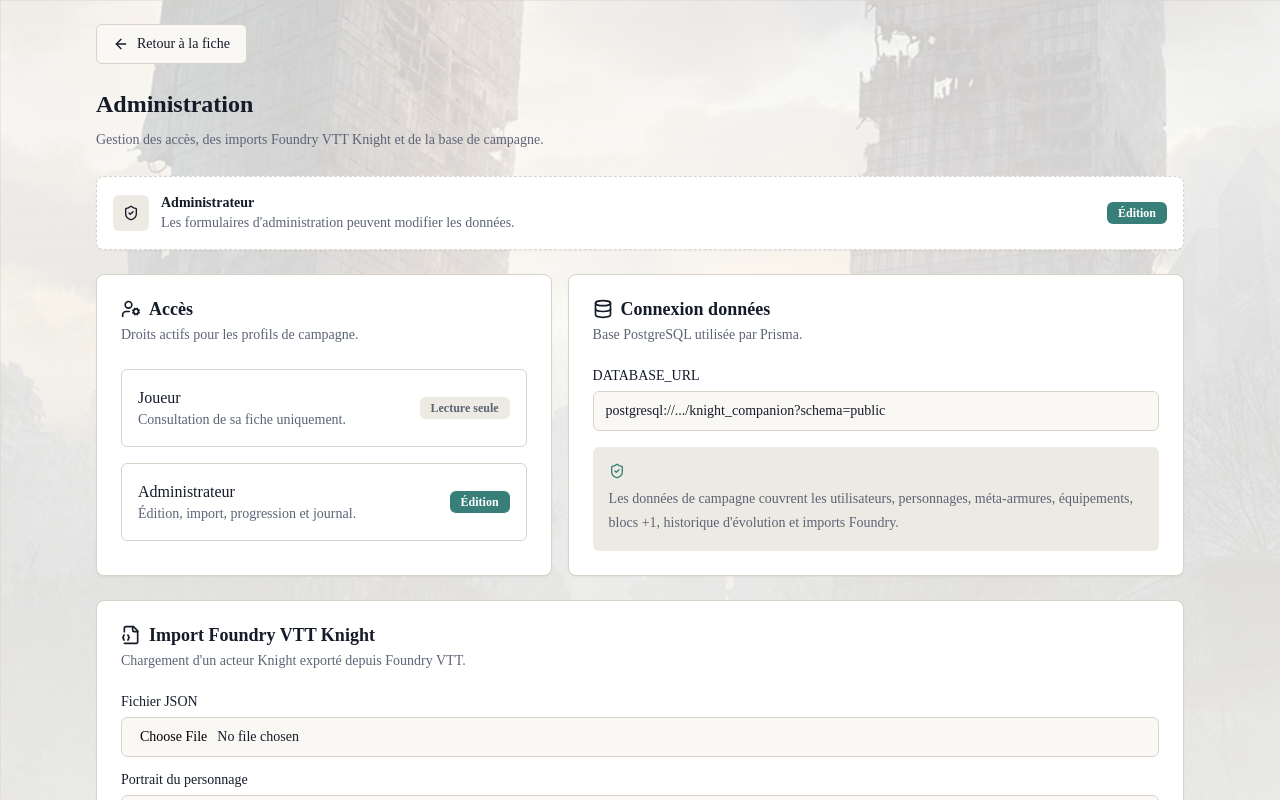
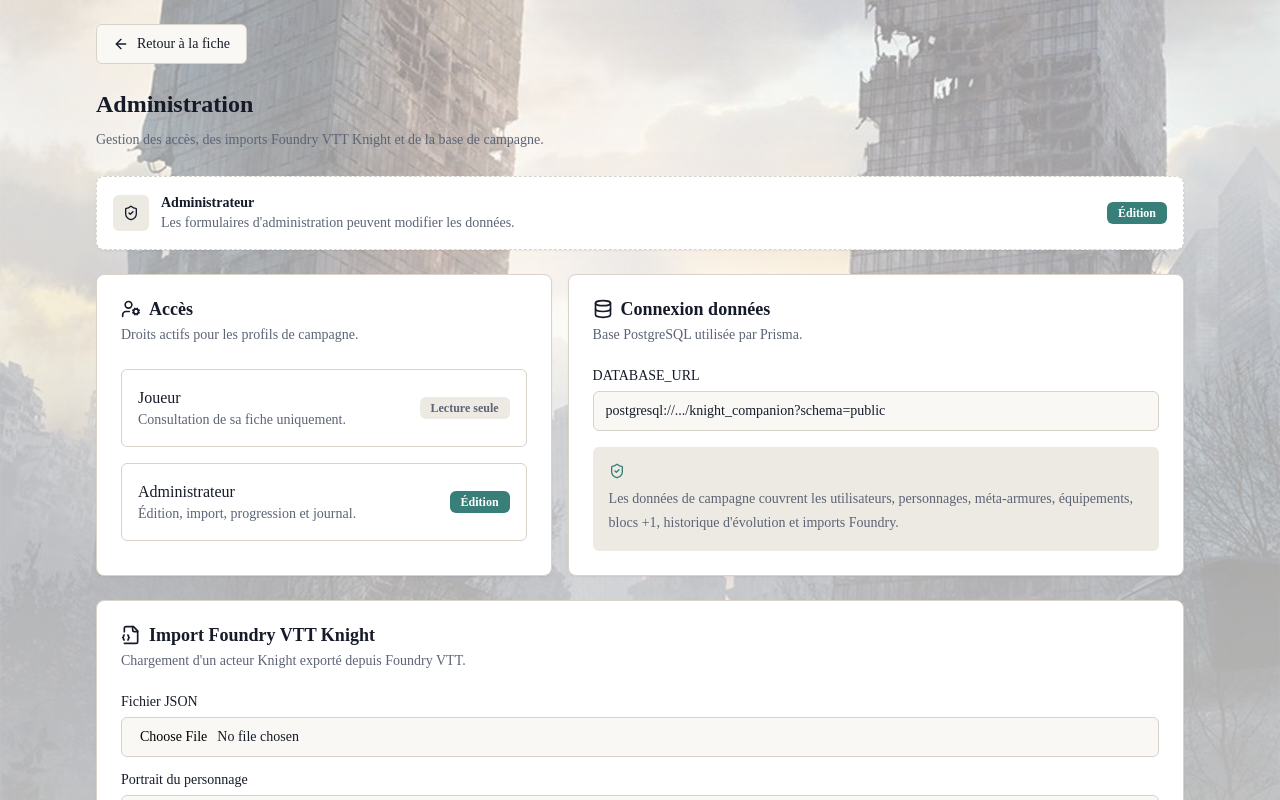
Before and after one commit to Bruno-Scalingo/knight-companion, a Next.js app: page /admin in a window 1280 px wide. Shown: the top 800 px of the page. Built offline with nearby package versions, Linux system fonts and the light colour scheme.

Commit message:
image fond

```diff
--- a/src/app/globals.css
+++ b/src/app/globals.css
@@ -60,19 +60,13 @@
 @layer utilities {
   .surface-grid {
     background-image:
-      linear-gradient(to right, hsl(var(--border) / 0.45) 1px, transparent 1px),
-      linear-gradient(to bottom, hsl(var(--border) / 0.45) 1px, transparent 1px),
-      linear-gradient(180deg, hsl(var(--background) / 0.8), hsl(var(--background) / 0.93)),
+      linear-gradient(180deg, hsl(var(--background) / 0.56), hsl(var(--background) / 0.74)),
       url("/154_bg_Nl-5m6h_s0bogm4-h0ctrNlwa.jpg");
     background-attachment: fixed;
     background-position:
-      top left,
-      top left,
       center,
       center;
     background-size:
-      28px 28px,
-      28px 28px,
       cover,
       cover;
   }
--- a/src/components/app/dashboard-shell.tsx
+++ b/src/components/app/dashboard-shell.tsx
@@ -41,7 +41,7 @@ export function DashboardShell({ children }: DashboardShellProps) {
   return (
     <div className="min-h-screen surface-grid">
       <div className="mx-auto flex min-h-screen w-full max-w-7xl flex-col px-4 py-4 sm:px-6 lg:px-8">
-        <header className="flex flex-col gap-4 border-b bg-background/95 py-4 backdrop-blur sm:flex-row sm:items-center sm:justify-between">
+        <header className="-mx-4 flex flex-col gap-4 border-b bg-background/95 px-4 py-4 backdrop-blur sm:-mx-6 sm:flex-row sm:items-center sm:justify-between sm:px-6 lg:-mx-8 lg:px-8">
           <div>
             <p className="text-sm font-medium text-muted-foreground">Knight RPG</p>
             <h1 className="text-2xl font-bold tracking-normal">Compagnon de chevalier</h1>
```
